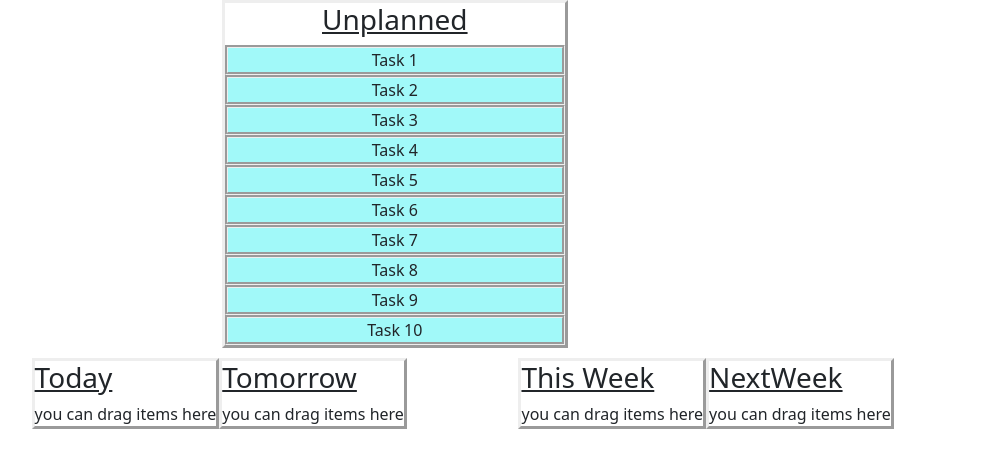
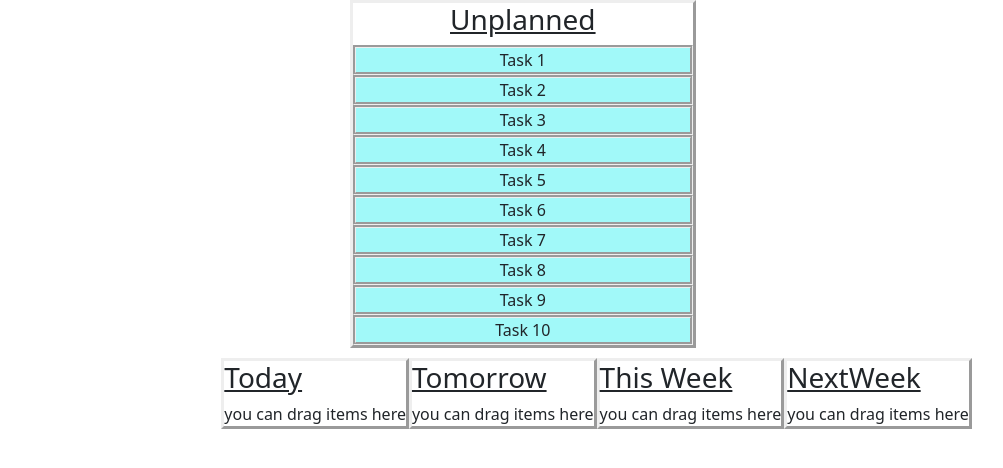
Before and after one commit to Ritikb17/Task7Phaser, a React (Create React App) app: page / in a window 1280 px wide. Shown: the top 468 px of the page, without its empty margins (162-1165 px from the left). Built offline with nearby package versions, Linux system fonts and the light colour scheme.

Commit message:
Initial commit

```diff
--- a/src/App.css
+++ b/src/App.css
@@ -9,7 +9,7 @@
   border-style: outset;
   text-align: center;
   align-items: center;
-  margin-left: 30%;
+  margin-left: 40%;
   /* justify-content: center;/ */
 
 
@@ -29,7 +29,7 @@
  }
  .Today
  {
-  margin-left: 10%;
+  margin-left: 27%;
   border-style: outset;
   flex-wrap: wrap;
 
@@ -39,6 +39,7 @@
   border-style: outset;
   flex-wrap: wrap;
 
+
  }
  .container {
   display: flex;
@@ -46,7 +47,7 @@
 }
 .ThisWeek
  {
-  margin-left: 10%;
+
   border-style: outset;
   flex-wrap: wrap;
 
```
